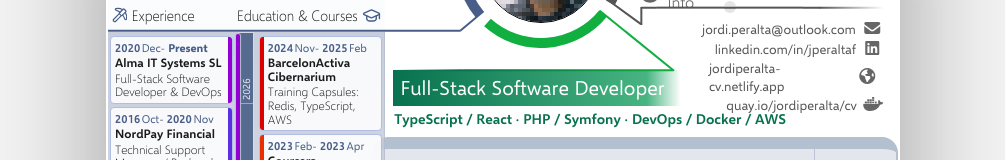
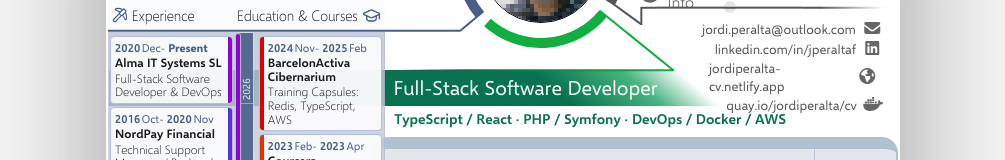
Before and after one commit to jordiperalta/cv, a Svelte app: page / in a window 1280 px wide. Shown: the part 187-347 px from the top of the page, without its empty margins (137-1142 px from the left). Built offline with nearby package versions, Linux system fonts and the light colour scheme.

Commit message:
Update styles of professional about me title

```diff
--- a/src/components/Professional.svelte
+++ b/src/components/Professional.svelte
@@ -22,7 +22,7 @@
 </script>
 
     <div class="professional">
-    <div>{aboutMe.title}</div>
+        <div class="professional-title">{aboutMe.title}</div>
         <div class="techs">{aboutMe.subtitle}</div>
         <div class="professional-code-stack">
         <code class="professional-code-copy">
@@ -152,11 +152,12 @@
         line-height: 1.2;
     }
 
-    .professional > div:first-child {
+    .professional > div.professional-title {
         color: #fff;
-        background: linear-gradient(90deg, #08714f 0%, #47b481 86%, #fff 97.5%);
-        width: 295px;
-        padding: 5px 0 7px 8px;
+        background: linear-gradient(40deg, #08714f 0%, #08714f 67%, #47b481 80%, #fff 88.25%);
+        width: 650px;
+        margin-left: -284px;
+        padding: 5px 0 7px 285px;
     }
 
     .professional .techs {
```
Lines whose indentation alone changed are shown as unchanged.
